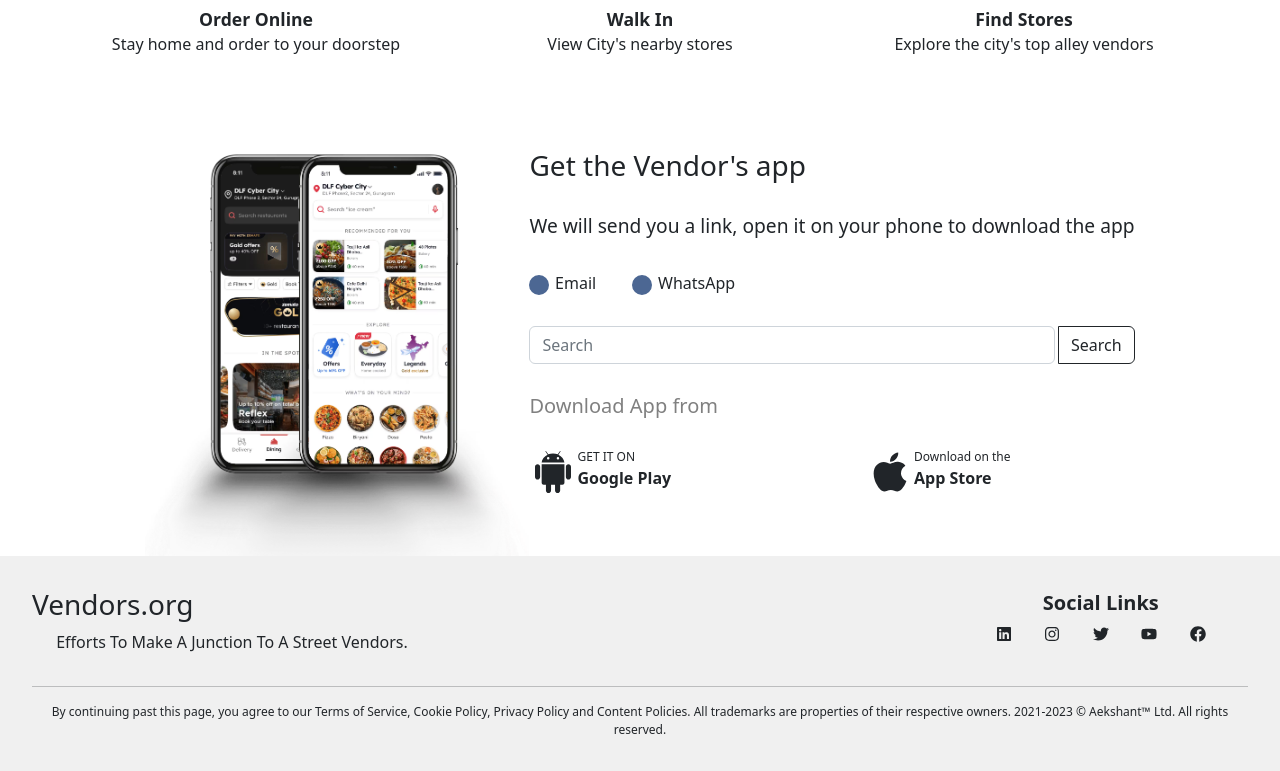
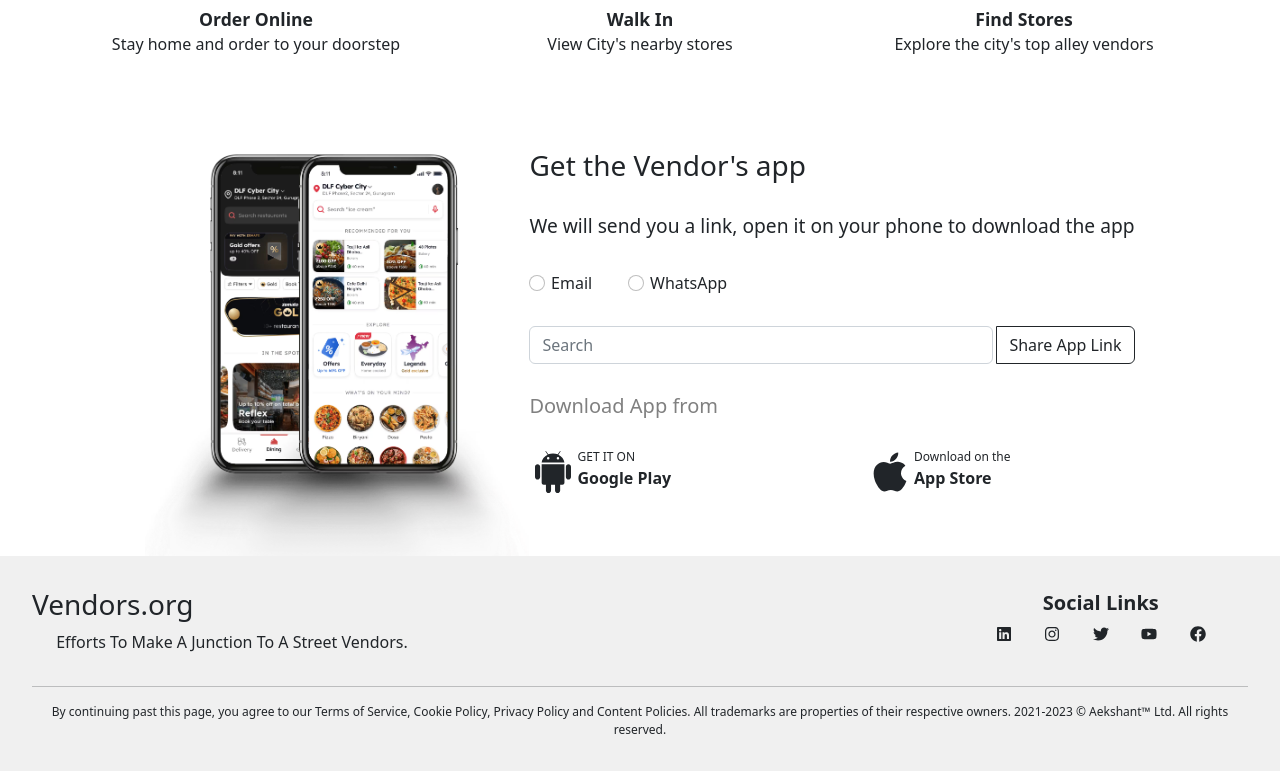
Before and after one commit to Aekshant/fruitvendor, a React (Create React App) app in the folder frontend/: page / in a window 1280 px wide. Shown: the part 766-1537 px from the top of the page. Built offline with nearby package versions, Linux system fonts and the light colour scheme; the HTML template or start-up script is replaced by a standard one.

Commit message:
issue on check box

```diff
--- a/frontend/src/componets/assets/GetApp.js
+++ b/frontend/src/componets/assets/GetApp.js
@@ -1,4 +1,4 @@
-import React from 'react'
+import React, { useState } from 'react'
 import "./GetApp.css"
 import { InlineContainer } from '../tools/InlineContainer'
 import { RadioButton } from "../tools/RadioButton"
@@ -6,6 +6,15 @@
 import { DownloadApp } from "./DownloadApp"
 
 export const GetApp = () => {
+  const [ checkedList, setChecked ] = useState( { email : false, whatsApp: false } )
+  const handleCheck = ( data ) => {
+    console.log(data);
+    // const stateData = checkedList
+    // stateData[ data ] = ( data == "email" ? true : false )
+    // stateData[ data ] = ( data == "whatsApp" ? true : false )
+    // // console.log(stateData);
+    // setChecked( stateData )
+  }
   return (
     <InlineContainer style={{ justifyContent: "center" }}>
         <img src='./getApp.avif' width="30%"/>
@@ -13,10 +22,10 @@
             <h3 style={{ marginBottom: "5%"  }}>Get the Vendor's app</h3>
             <p style={{ fontSize: "1.2rem", marginBottom: "5%"  }}>We will send you a link, open it on your phone to download the app</p>
             <InlineContainer style={{ marginBottom: "5%" }}>
-                <RadioButton name="Email" style={ { marginRight: "6%" } } />
-                <RadioButton name="WhatsApp"/>
+                <RadioButton name="Email" value="email" style={ { marginRight: "6%" } } checked={ checkedList.email } onChange={ handleCheck } />
+                <RadioButton name="WhatsApp" value="whatsApp" checked={ checkedList.whatsApp } onChange={ handleCheck }/>
             </InlineContainer>
-            <InputBox style={{ marginBottom: "5%" }}/>
+            <InputBox name="Share App Link" style={{ marginBottom: "5%" }}/>
             <h5 style={ { color : 'grey', marginBottom: "5%" } }>Download App from</h5>
             <div style={{ display: "flex", justifyContent: "space-between", marginRight : "10%" }}>
               <DownloadApp/>
--- a/frontend/src/componets/tools/InputBox.js
+++ b/frontend/src/componets/tools/InputBox.js
@@ -2,10 +2,13 @@
 import "./InputBox.css"
 
 export const InputBox = ( props ) => {
+  console.log('====================================');
+  console.log( props.name );
+  console.log('====================================');
   return (
     <div className="input-group" {...props}>
         <input type="search" className="form-control rounded me-1" placeholder="Search" aria-label="Search" aria-describedby="search-addon" style={{ width:"18rem" }}/>
-        <button type="button" className="btn btn-outline-dark">Search</button>
+        <button type="button" className="btn btn-outline-dark">{ props.name ? props.name : "Search" }</button>
     </div>
   )
 }
--- a/frontend/src/componets/tools/JointSerachBar.js
+++ b/frontend/src/componets/tools/JointSerachBar.js
@@ -6,7 +6,7 @@
 const JointSerachBar = () => {
   return (
     <InlineContainer>
-        <SelectBox name="search" options={[ { value: "a1", name: "A1"  } ]}/>
+        <SelectBox name="search" options={[ { value: "a1", name: "A1", key: "1"  } ]}/>
         <div style={{ backgroundColor:"white", color:"grey", paddingTop:".5%", fontSize: "1.1rem" }}>|</div>
         <InputBoxIcon />
     </InlineContainer>
--- a/frontend/src/componets/tools/RadioButton.js
+++ b/frontend/src/componets/tools/RadioButton.js
@@ -2,10 +2,14 @@
 import "./RadioButton.css"
 
 export const RadioButton = ( props ) => {
+ const data = ( ) => {
+  props.onChange( props.value )
+}
+
   return (
     <div className='RadioButton' { ...props }>
-        <input class="form-check-input" type="radio" name="flexRadioDefault" id="flexRadioDefault1" style={{ marginRight : ".35rem", backgroundColor: '#D14D72',  border: "10px solid #4C6793", }}/>
-        <label class="form-check-label" for="flexRadioDefault1"> { props.name }</label>
+        <input className="form-check-input" type="radio" name={ props.value } style={{ marginRight : ".35rem" }} checked={ props.checked } onChange={ data }/>
+        <label className="form-check-label" htmlFor="flexRadioDefault1"> { props.name }</label>
     </div>
   )
 }
--- a/frontend/src/componets/tools/SelectBox.js
+++ b/frontend/src/componets/tools/SelectBox.js
@@ -7,9 +7,9 @@
     <div style={{ }}>
       <InlineContainer style={{ flexWrap: "unset", backgroundColor: "white", padding : ".5rem", borderRadius: ".8rem 0 0 .8rem" }}>
           <img src='./gps.png' alt='gps' width="26rem" height="1%" style={{ marginTop: "2.4%" }}/>
-          <select name={ props.name } id={ props.name } className='inputIconBox' style={{ border: "0" }}>
-            <option selected="selected">Maharashtra</option>
-            { Array.isArray( props.options ) ? props.options.map( option => <option value= { option.value } >{ option.name }</option> ) : null }
+          <select name={ props.name } id={ props.name } key={ props.key } className='inputIconBox' style={{ border: "0" }} defaultValue={'DEFAULT'}>
+            <option value="DEFAULT" disabled>Maharashtra</option>
+            { Array.isArray( props.options ) ? props.options.map( ( option, index ) => <option key={ index } value= { option.value } >{ option.name }</option> ) : null }
           </select>
       </InlineContainer>
     </div>
```
